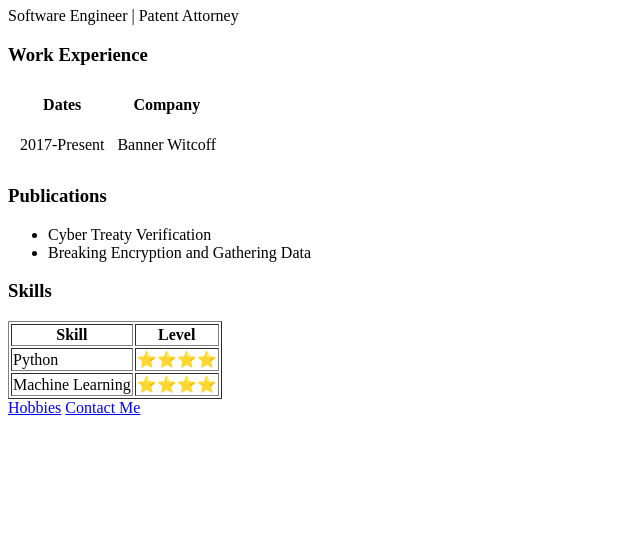
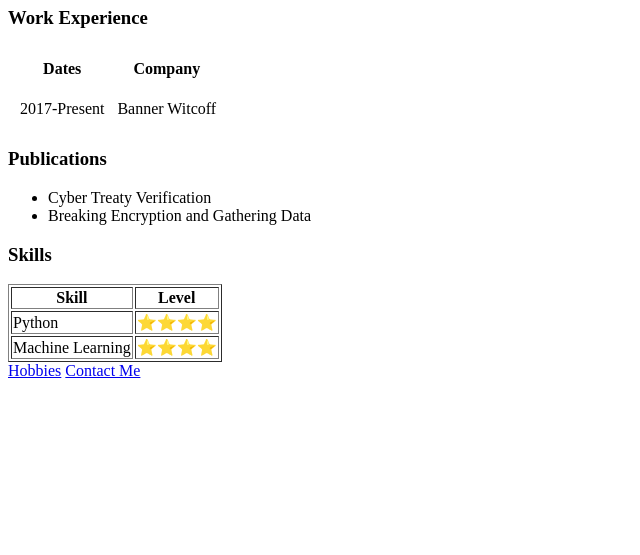
Before and after one commit to GrantMHodgson/cv, a plain HTML site: page index.html in a window 1280 px wide. Shown: the part 245-800 px from the top of the page, without its empty margins (0-640 px from the left). Drawn offline with Linux system fonts and the light colour scheme.

Commit message:
Add files via upload

```diff
--- a/index.html
+++ b/index.html
@@ -9,7 +9,7 @@
 <body>
   <img src="images/circle-cropped-grant-professional.png" alt="grant hodgson">
   <h1>Grant Hodgson</h1>
-  <p>Software Engineer | Patent Attorney</p>
+  <p></p>
 
   <h3>Work Experience</h3>
   <table>
```
